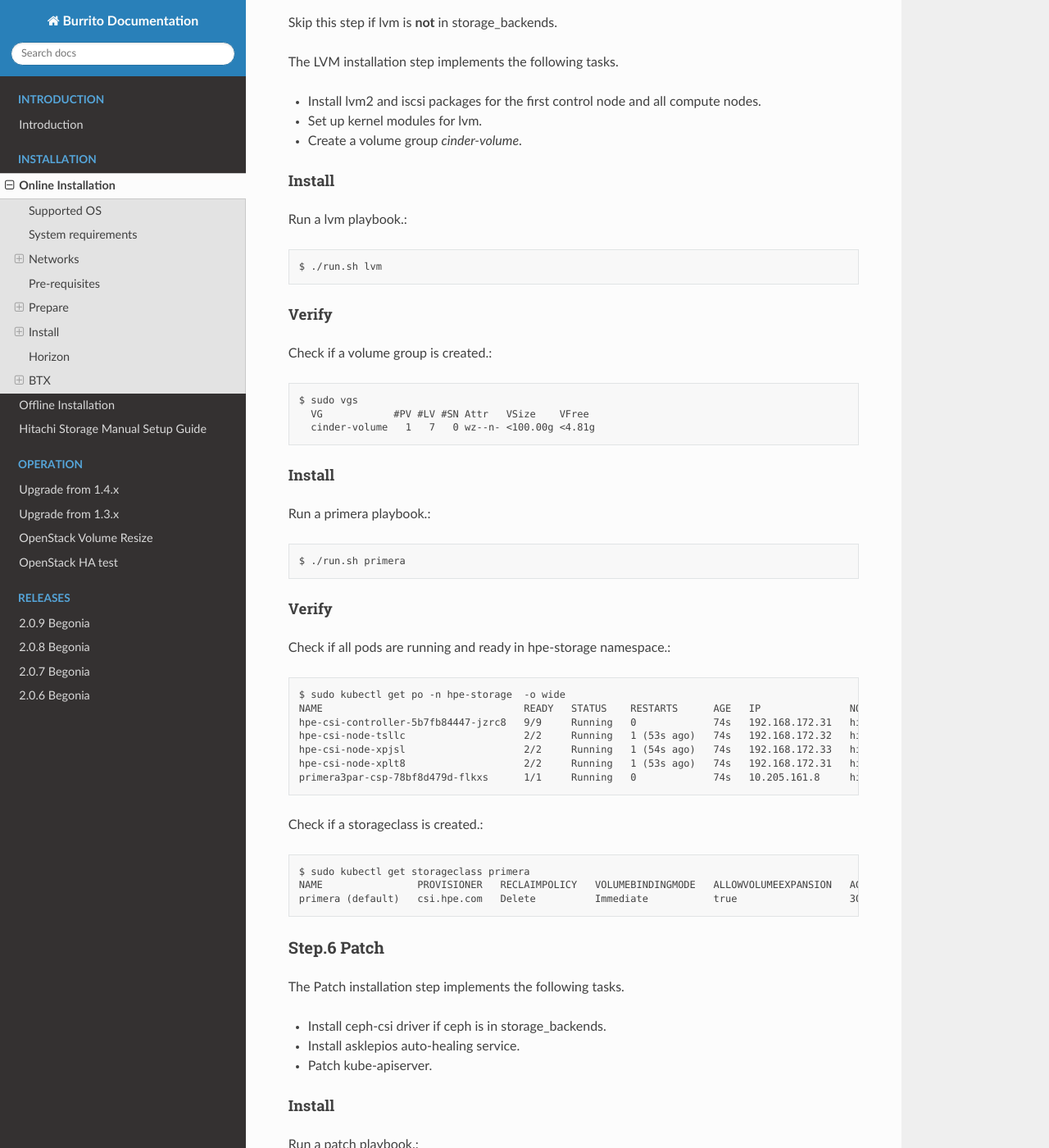
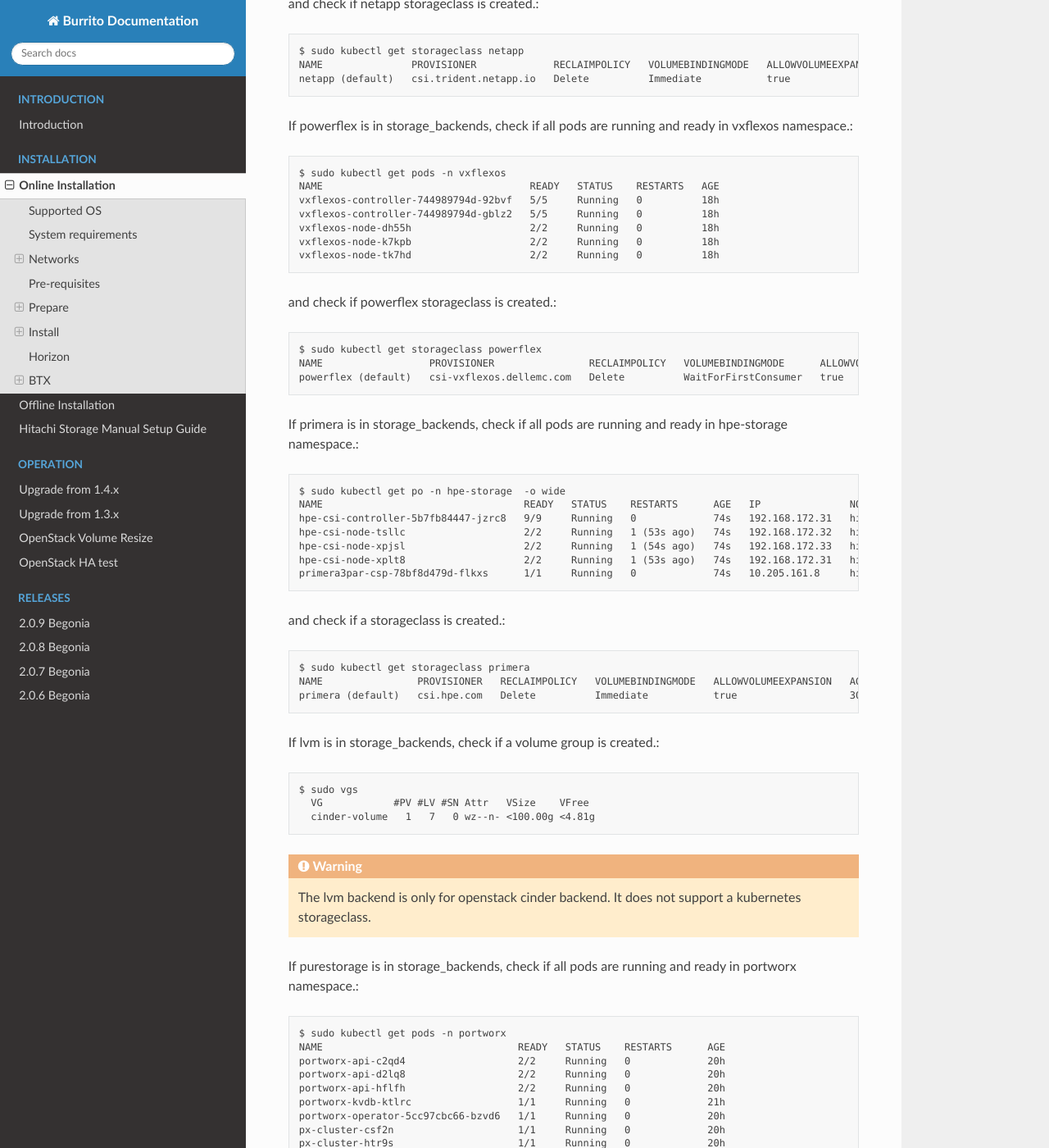
Before and after one commit to iorchard/burrito_docs, a Sphinx documentation site: the page built from source/install/install.rst, in a window 1280 px wide and 1400 px high, scrolled down 17370 px. Shown: the whole window at 82% size. Built offline with Sphinx 7.4.7 and the Read the Docs theme 2.0.0, drawn with Linux system fonts in a browser that asks for light colours; pages that are not in the unit, such as notebooks, are missing from menus; some of the changed text lies outside the part shown.

```diff
--- a/source/install/install.rst
+++ b/source/install/install.rst
@@ -436,6 +437,7 @@ Edit vars.yml
      - hitachi
      - primera
      - lvm
+     - purestorage
 
    # ceph: set ceph configuration in group_vars/all/ceph_vars.yml
    # netapp: set netapp configuration in group_vars/all/netapp_vars.yml
@@ -443,6 +445,7 @@ Edit vars.yml
    # hitachi: set hitachi configuration in group_vars/all/hitachi_vars.yml
    # primera: set HP primera configuration in group_vars/all/primera_vars.yml
    # lvm: set LVM configuration in group_vars/all/lvm_vars.yml
+   # purestorage: set Pure Storage configuration in group_vars/all/purestorage_vars.yml
 
    ###################################################
    ## Do not edit below if you are not an expert!!!  #
@@ -707,6 +710,35 @@ Edit group_vars/all/lvm_vars.yml.
    # Do Not Edit below!!! #
    ########################
 
+Pure Storage
+^^^^^^^^^^^^
+
+If purestorage is in storage_backends, edit group_vars/all/purestorage_vars.yml.
+
+.. code-block::
+   :linenos:
+
+   ---
+   # pure storage management ip address
+   purestorage_mgmt_ip: "192.168.100.233"
+   # pureuser's API token.
+   # You can create a token with 'pureadmin create pureuser --api-token' command
+   # on Flash Array.
+   purestorage_api_token: ""
+   # transport protocol: iscsi, fc, or nvme
+   purestorage_transport_protocol: "fc"
+
+   ########################
+   # Do Not Edit below!!! #
+   ########################
+
+* purestorage_mgmt_ip: IP address of Pure Storage API endpoint
+* purestorage_api_token: pureuser's API token
+* purestorage_transport_protocol: Transport protocol
+  (Currently burrito supports fc protocol only.)
+
+If you do not know what these variables are, contact a Pure Storage engineer.
+
 Create a vault secret file
 +++++++++++++++++++++++++++
 
@@ -916,63 +948,19 @@ Check if all nodes are in ready state.::
    control3   Ready    control-plane   16m   v1.28.3
 
 
-Step.5.1 Netapp
+Step.5 Storage
 ++++++++++++++++
 
-Skip this step if netapp is **not** in storage_backends.
+The Storage installation step implements the following tasks.
 
-The Netapp installation step implements the following tasks.
+* Install kubernetes csi driver for the defined storage backends.
+* Create storageclasses for the defined storage backends.
 
-* Install trident components in trident namespace.
-* Set up a netapp backend.
-* Create a netapp storageclass.
+Prerequisite for powerflex backend
+^^^^^^^^^^^^^^^^^^^^^^^^^^^^^^^^^^^
 
-Install
-^^^^^^^
-
-Run a netapp playbook.::
-
-   $ ./run.sh netapp
-
-Verify
-^^^^^^
-
-Check if all pods are running and ready in trident namespace.::
-
-   $ sudo kubectl get pods -n trident
-   NAME                           READY   STATUS    RESTARTS   AGE
-   trident-csi-6b96bb4f87-tw22r   6/6     Running   0          43s
-   trident-csi-84g2x              2/2     Running   0          42s
-   trident-csi-f6m8w              2/2     Running   0          42s
-   trident-csi-klj7h              2/2     Running   0          42s
-   trident-csi-kv9mw              2/2     Running   0          42s
-   trident-csi-r8gqv              2/2     Running   0          43s
-
-Check if netapp storageclass is created.::
-
-   $ sudo kubectl get storageclass netapp
-   NAME               PROVISIONER             RECLAIMPOLICY   VOLUMEBINDINGMODE   ALLOWVOLUMEEXPANSION   AGE
-   netapp (default)   csi.trident.netapp.io   Delete          Immediate           true                   20h
-
-
-Step.5.2 Powerflex
-+++++++++++++++++++
-
-Skip this step if powerflex is **not** in storage_backends.
-
-The powerflex installation step implements the following tasks.
-
-* Install powerflex rpm packages.
-* Create powerflex MDM cluster.
-* Configure gateway and presentation services.
-* Set up Protection Domain, Storage Pool, and SDS devices.
-* Install vxflexos controller and node in vxflexos namespace.
-* Create a powerflex storageclass.
-
-Prepare
-^^^^^^^^
-
-To install powerflex, you need to have powerflex rpm packages.
+If `powerflex` is in storage_backends,
+you need to have powerflex rpm packages in advance.
 
 Create the rpm package tarball powerflex_pkgs.tar.gz in /mnt.
 
@@ -990,17 +978,77 @@ Create the rpm package tarball powerflex_pkgs.tar.gz in /mnt.
 .. warning::
    The tarball should be placed in /mnt.
 
+Prerequisite for purestorage backend
+^^^^^^^^^^^^^^^^^^^^^^^^^^^^^^^^^^^^^
+
+If `purestorage` is in storage_backends,
+you need to assign a volume for each control node.
+The volumes will be used by portworx kvdb.
+
+I assume you already set up Pure Storage Flash Array to each control node.
+Log into Pure Storage Flash Array to create a volume and connect the volume to
+each control node.::
+
+    $ ssh pureuser@<purestorage_mgmt_ip>
+    Password:
+    pureuser@PURE-X20R2> purevol create --size 30G kvdb1
+    Name   Size  Source  Created                  Serial           Protection
+    kvdb1  30G   -       2024-08-07 05:07:12 UTC  8030D13A6E894E7F00011440  -
+    pureuser@PURE-X20R2> purevol connect --host control1 kvdb1
+    Name          Host Group  Host               LUN
+    kvdb1         -           control1           1
+
+Do the same things for control2 and control3.
+
 Install
 ^^^^^^^
 
-Run a powerflex playbook.::
+Run a storage playbook.::
 
-   $ ./run.sh powerflex
+   $ ./run.sh storage
 
 Verify
 ^^^^^^
 
-Check if all pods are running and ready in vxflexos namespace.::
+Check the pods for each storage backend you set up.
+
+If ceph is in storage_backends,
+check if all pods are running and ready in ceph-csi namespace.::
+
+    $ sudo kubectl get pods -n ceph-csi
+    NAME                                         READY   STATUS    RESTARTS      AGE
+    csi-rbdplugin-bj4lw                          3/3     Running   0             20m
+    csi-rbdplugin-ffxzn                          3/3     Running   0             20m
+    csi-rbdplugin-provisioner-845fc9b644-lhbst   7/7     Running   0             22m
+    csi-rbdplugin-provisioner-845fc9b644-x9ssq   7/7     Running   0             22m
+    csi-rbdplugin-zrbrl                          3/3     Running   0             20m
+
+and check if ceph storageclass is created.::
+
+    $ sudo kubectl get storageclasses
+    NAME             PROVISIONER        RECLAIMPOLICY   VOLUMEBINDINGMODE   ALLOWVOLUMEEXPANSION   AGE
+    ceph (default)   rbd.csi.ceph.com   Delete          Immediate           true                   20m
+
+If netapp is in storage_backends,
+check if all pods are running and ready in trident namespace.::
+
+   $ sudo kubectl get pods -n trident
+   NAME                           READY   STATUS    RESTARTS   AGE
+   trident-csi-6b96bb4f87-tw22r   6/6     Running   0          43s
+   trident-csi-84g2x              2/2     Running   0          42s
+   trident-csi-f6m8w              2/2     Running   0          42s
+   trident-csi-klj7h              2/2     Running   0          42s
+   trident-csi-kv9mw              2/2     Running   0          42s
+   trident-csi-r8gqv              2/2     Running   0          43s
+
+and check if netapp storageclass is created.::
+
+   $ sudo kubectl get storageclass netapp
+   NAME               PROVISIONER             RECLAIMPOLICY   VOLUMEBINDINGMODE   ALLOWVOLUMEEXPANSION   AGE
+   netapp (default)   csi.trident.netapp.io   Delete          Immediate           true                   20h
+
+If powerflex is in storage_backends,
+check if all pods are running and ready in vxflexos namespace.::
 
    $ sudo kubectl get pods -n vxflexos
    NAME                                   READY   STATUS    RESTARTS   AGE
@@ -1010,62 +1058,15 @@ Check if all pods are running and ready in vxflexos namespace.::
    vxflexos-node-k7kpb                    2/2     Running   0          18h
    vxflexos-node-tk7hd                    2/2     Running   0          18h
 
-Check if powerflex storageclass is created.::
+and check if powerflex storageclass is created.::
 
    $ sudo kubectl get storageclass powerflex
    NAME                  PROVISIONER                RECLAIMPOLICY   VOLUMEBINDINGMODE      ALLOWVOLUMEEXPANSION   AGE
    powerflex (default)   csi-vxflexos.dellemc.com   Delete          WaitForFirstConsumer   true                   20h
 
-Step.5.3 HPE Primera
-+++++++++++++++++++++
 
-Skip this step if HPE Primera is **not** in storage_backends.
-
-The HPE Primera installation step implements the following tasks.
-
-* Install the necessary packages.
-* Install HPE Primera CSI drivers in hpe-storage namespace
-* Create a HPE Primera storageclass.
-
-Step.5.4 LVM
-+++++++++++++
-
-Skip this step if lvm is **not** in storage_backends.
-
-The LVM installation step implements the following tasks.
-
-* Install lvm2 and iscsi packages for the first control node and all compute
-  nodes.
-* Set up kernel modules for lvm.
-* Create a volume group `cinder-volume`.
-
-Install
-^^^^^^^
-
-Run a lvm playbook.::
-
-   $ ./run.sh lvm
-
-Verify
-^^^^^^
-
-Check if a volume group is created.::
-
-    $ sudo vgs
-      VG            #PV #LV #SN Attr   VSize    VFree
-      cinder-volume   1   7   0 wz--n- <100.00g <4.81g
-
-Install
-^^^^^^^
-
-Run a primera playbook.::
-
-   $ ./run.sh primera
-
-Verify
-^^^^^^
-
-Check if all pods are running and ready in hpe-storage namespace.::
+If primera is in storage_backends,
+check if all pods are running and ready in hpe-storage namespace.::
 
     $ sudo kubectl get po -n hpe-storage  -o wide
     NAME                                  READY   STATUS    RESTARTS      AGE   IP               NODE                NOMINATED NODE   READINESS GATES
@@ -1075,18 +1076,52 @@ Check if all pods are running and ready in hpe-storage namespace.::
     hpe-csi-node-xplt8                    2/2     Running   1 (53s ago)   74s   192.168.172.31   hitachi-control-1   <none>           <none>
     primera3par-csp-78bf8d479d-flkxs      1/1     Running   0             74s   10.205.161.8     hitachi-control-1   <none>           <none>
 
-Check if a storageclass is created.::
+and check if a storageclass is created.::
 
    $ sudo kubectl get storageclass primera
    NAME                PROVISIONER   RECLAIMPOLICY   VOLUMEBINDINGMODE   ALLOWVOLUMEEXPANSION   AGE
    primera (default)   csi.hpe.com   Delete          Immediate           true                   30s
+
+If lvm is in storage_backends,
+check if a volume group is created.::
+
+    $ sudo vgs
+      VG            #PV #LV #SN Attr   VSize    VFree
+      cinder-volume   1   7   0 wz--n- <100.00g <4.81g
+
+.. warning::
+   The lvm backend is only for openstack cinder backend.
+   It does not support a kubernetes storageclass.
+
+If purestorage is in storage_backends,
+check if all pods are running and ready in portworx namespace.::
+
+   $ sudo kubectl get pods -n portworx
+   NAME                                 READY   STATUS    RESTARTS      AGE
+   portworx-api-c2qd4                   2/2     Running   0             20h
+   portworx-api-d2lq8                   2/2     Running   0             20h
+   portworx-api-hflfh                   2/2     Running   0             20h
+   portworx-kvdb-ktlrc                  1/1     Running   0             21h
+   portworx-operator-5cc97cbc66-bzvd6   1/1     Running   0             20h
+   px-cluster-csf2n                     1/1     Running   0             20h
+   px-cluster-htr9s                     1/1     Running   0             20h
+   px-cluster-hvkpb                     1/1     Running   0             21h
+   px-csi-ext-7b5b7f75d-7zbfq           4/4     Running   0             20h
+   px-csi-ext-7b5b7f75d-b8nvm           4/4     Running   1 (20h ago)   20h
+   px-csi-ext-7b5b7f75d-g84bz           4/4     Running   0             20h
+
+and check if a storageclass is created.::
+
+   $ sudo kubectl get storageclasses
+   NAME                    PROVISIONER        RECLAIMPOLICY   VOLUMEBINDINGMODE   ALLOWVOLUMEEXPANSION   AGE
+   purestorage (default)   pxd.portworx.com   Delete          Immediate           true                   21h
+
 
 Step.6 Patch
 +++++++++++++
 
 The Patch installation step implements the following tasks.
 
-* Install ceph-csi driver if ceph is in storage_backends.
 * Install asklepios auto-healing service.
 * Patch kube-apiserver.
 
```
Also changed, not shown: other parts of source/install/install.rst (+6 -5 lines), source/intro.rst (+4 -3 lines), source/releases/2.1.0.rst (added, +22 -0 lines).
